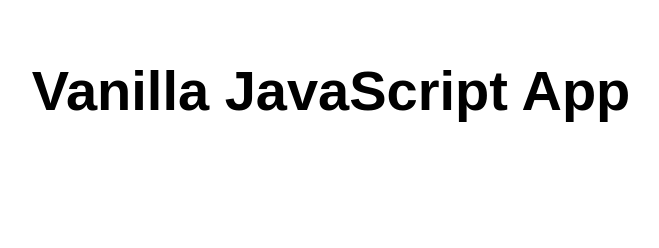
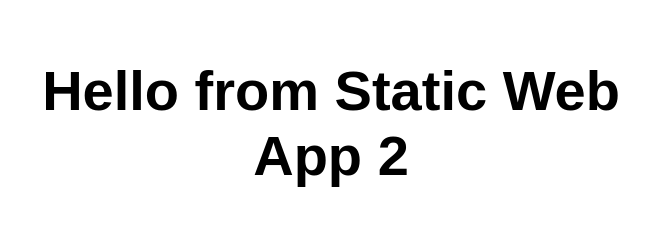
Before and after one commit to TurboAddict/static-webapp2, a website: page src/index.html in a window 1280 px wide. Shown: the whole page, without its empty margins (309-968 px from the left). Drawn offline with Linux system fonts and the light colour scheme.

Commit message:
Update index.html

```diff
--- a/src/index.html
+++ b/src/index.html
@@ -10,7 +10,7 @@
 
 <body>
   <main>
-    <h1>Vanilla JavaScript App</h1>
+    <h1>Hello from Static Web App 2</h1>
   </main>
 </body>
 
```
